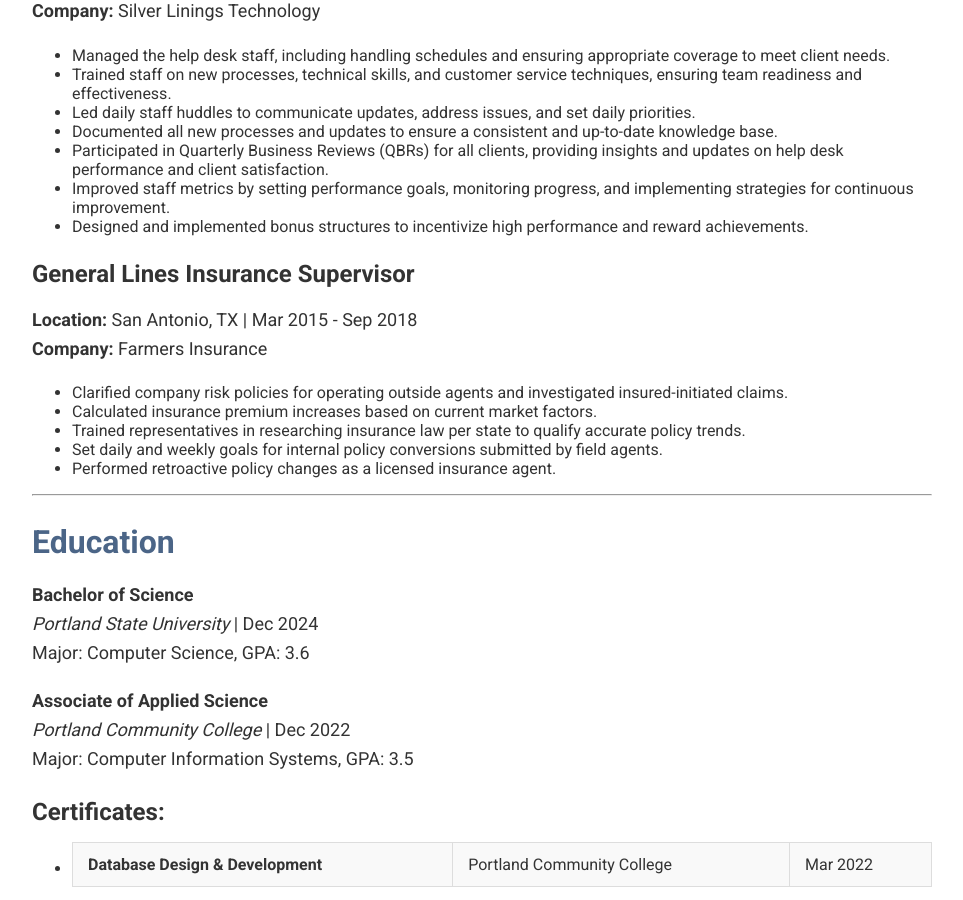
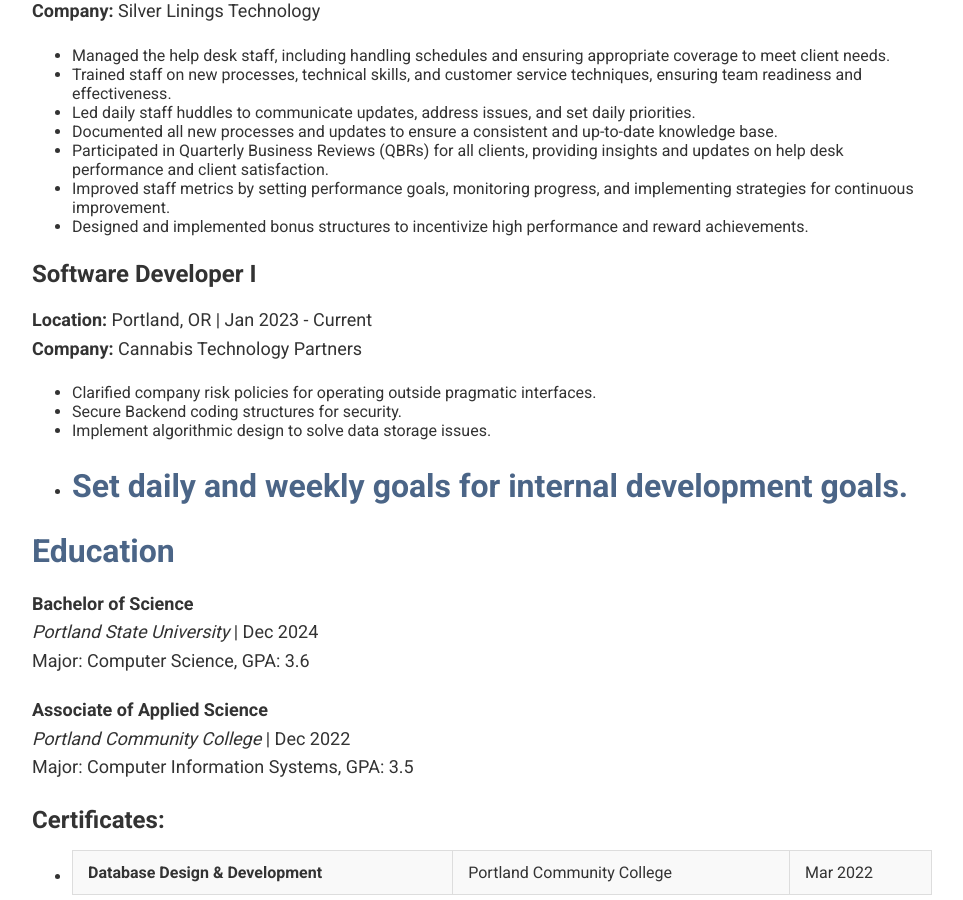
Before and after one commit to greg0rys/greg0rys.github.io, a Jekyll site: the page built from index.md, in a window 1280 px wide and 900 px high, scrolled down 1675 px. Shown: the whole window, without its empty margins (158-1121 px from the left). Built offline with Jekyll 4.4.1, drawn with Linux system fonts in a browser that asks for light colours.

Commit message:
Update index.md

```diff
--- a/index.md
+++ b/index.md
@@ -59,16 +59,14 @@
 - Improved staff metrics by setting performance goals, monitoring progress, and implementing strategies for continuous improvement.
 - Designed and implemented bonus structures to incentivize high performance and reward achievements.
 
-### **General Lines Insurance Supervisor**
-**Location:** San Antonio, TX | Mar 2015 - Sep 2018
-**Company:** Farmers Insurance
+### **Software Developer I**
+**Location:** Portland, OR | Jan 2023 - Current
+**Company:** Cannabis Technology Partners
 
-- Clarified company risk policies for operating outside agents and investigated insured-initiated claims.
-- Calculated insurance premium increases based on current market factors.
-- Trained representatives in researching insurance law per state to qualify accurate policy trends.
-- Set daily and weekly goals for internal policy conversions submitted by field agents.
-- Performed retroactive policy changes as a licensed insurance agent.
-
+- Clarified company risk policies for operating outside pragmatic interfaces.
+- Secure Backend coding structures for security.
+- Implement algorithmic design to solve data storage issues.
+- Set daily and weekly goals for internal development goals.
 ---
 
 ## Education
```
